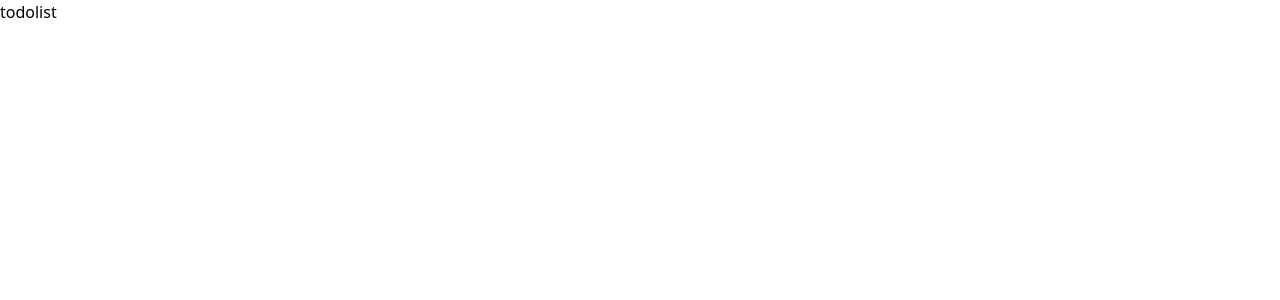
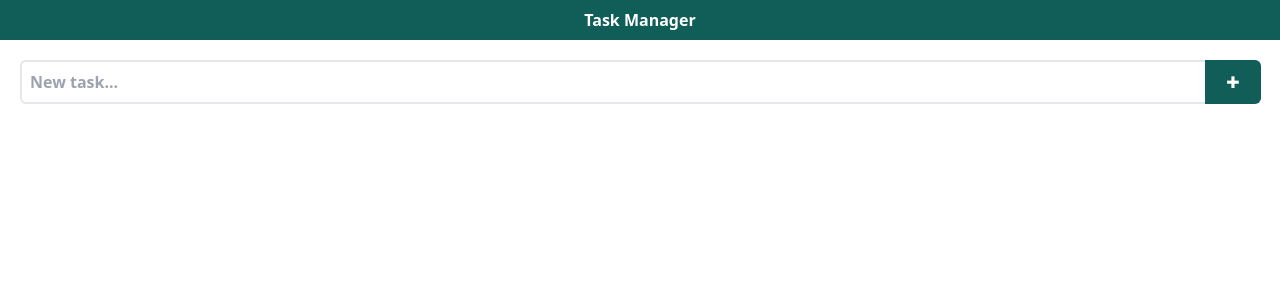
Before and after one commit to matin-rashidi/task-manager, a React (Create React App) app: page / in a window 1280 px wide. Shown: the top 300 px of the page. Built offline with nearby package versions, Linux system fonts and the light colour scheme.

Commit message:
Header and AddTask components added (just styles)

```diff
--- a/src/App.js
+++ b/src/App.js
@@ -1,11 +1,16 @@
-import React from 'react';
+import React from "react";
+
+// Components
+import Header from "./components/Header";
+import AddTask from "./components/AddTask";
 
 const App = () => {
-    return (
-        <div>
-            todolist
-        </div>
-    );
+  return (
+    <>
+      <Header />
+      <AddTask />
+    </>
+  );
 };
 
 export default App;
--- /dev/null
+++ b/src/components/AddTask.js
@@ -0,0 +1,18 @@
+import React from "react";
+
+const AddTask = () => {
+  return (
+    <main className="m-5">
+      <div className="relative">
+        <input
+          type="text"
+          placeholder="New task..."
+          className="w-full p-2 outline-none font-semibold text-teal-800 border-2 border-r-0 rounded-md focus:border-teal-800 focus:shadow-md transition-all"
+        />
+        <button className="w-14 h-full p-2 rounded-r-md bg-teal-800 text-white absolute -right-px">✚</button>
+      </div>
+    </main>
+  );
+};
+
+export default AddTask;
--- /dev/null
+++ b/src/components/Header.js
@@ -0,0 +1,11 @@
+import React from 'react';
+
+const Header = () => {
+    return (
+        <header className='w-screen py-2 bg-teal-800 text-white text-center font-semibold'>
+            <h1>Task Manager</h1>
+        </header>
+    );
+};
+
+export default Header;
--- a/tailwind.config.js
+++ b/tailwind.config.js
@@ -1,9 +1,7 @@
 module.exports = {
   content: [
-    "./src/components/TodosList.js",
-    "./src/components/GetTodo.js",
-    "./src/components/shared/Header.js",
-    "./src/components/shared/EditModal.js",
+    "./src/components/Header.js",
+    "./src/components/AddTask.js"
   ],
   theme: {
     extend: {},
```
